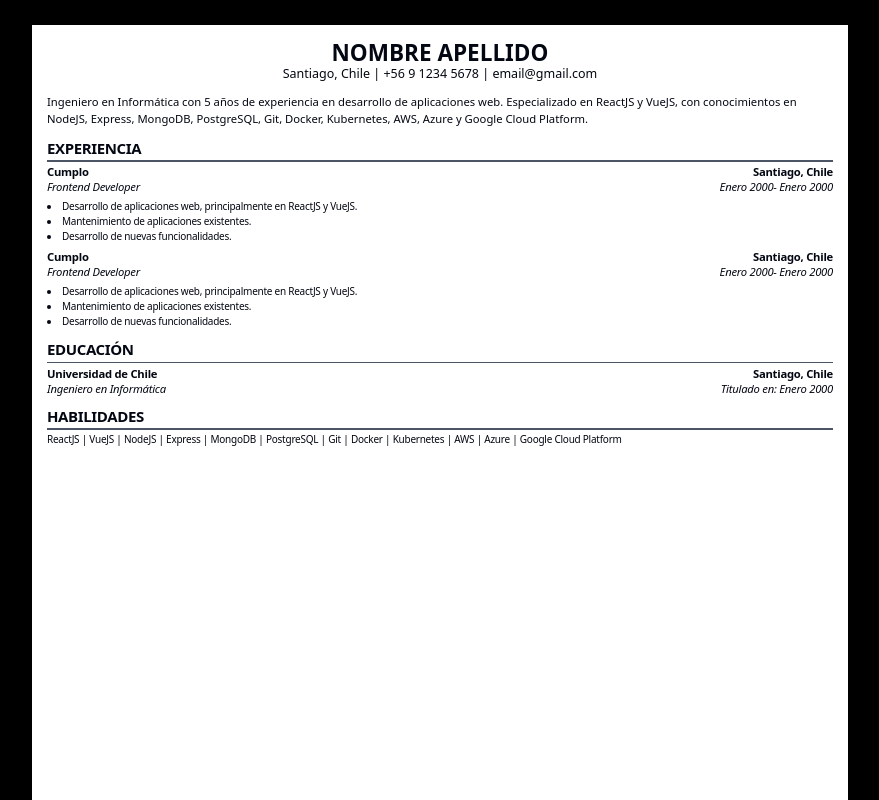
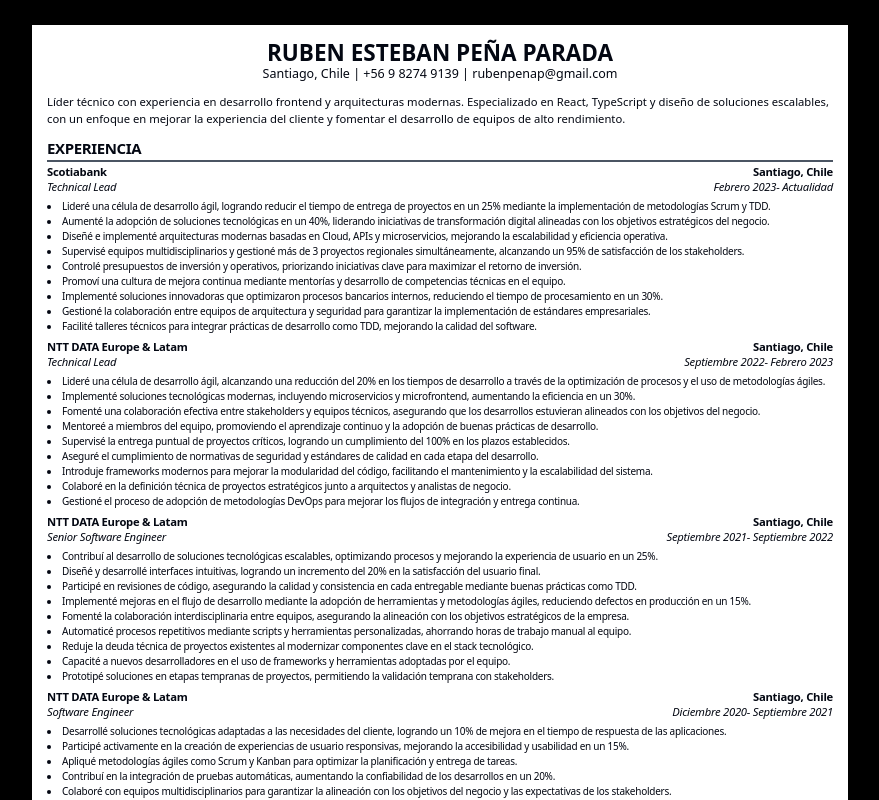
Before and after one commit to rubenpenap/cv-master, a React (Vite) app: page / in a window 1280 px wide. Shown: the top 800 px of the page, without its empty margins (200-1079 px from the left). Built offline with nearby package versions, Linux system fonts and the light colour scheme.

Commit message:
Update resume data with new personal information, experiences, and skills

```diff
--- a/src/data/data.ts
+++ b/src/data/data.ts
@@ -22,61 +22,144 @@ export type Item = {
 export type ResumeSections = Array<Item> | string[];
 
 export const data: Data = {
-	name: 'NOMBRE APELLIDO',
+	name: 'RUBEN ESTEBAN PEÑA PARADA',
 	location: 'Santiago, Chile',
-	phone: '+56 9 1234 5678',
-	email: 'email@gmail.com',
+	phone: '+56 9 8274 9139',
+	email: 'rubenpenap@gmail.com',
 	summary:
-		'Ingeniero en Informática con 5 años de experiencia en desarrollo de aplicaciones web. Especializado en ReactJS y VueJS, con conocimientos en NodeJS, Express, MongoDB, PostgreSQL, Git, Docker, Kubernetes, AWS, Azure y Google Cloud Platform.',
+		'Líder técnico con experiencia en desarrollo frontend y arquitecturas modernas. Especializado en React, TypeScript y diseño de soluciones escalables, con un enfoque en mejorar la experiencia del cliente y fomentar el desarrollo de equipos de alto rendimiento.',
 	experience: [
 		{
-			id: `experience-1`,
-			name: 'Cumplo',
-			title: 'Frontend Developer',
+			id: 'experience-1',
+			name: 'Scotiabank',
+			title: 'Technical Lead',
 			location: 'Santiago, Chile',
-			startDate: 'Enero 2000',
-			endDate: 'Enero 2000',
+			startDate: 'Febrero 2023',
+			endDate: 'Actualidad',
 			activities: [
-				'Desarrollo de aplicaciones web, principalmente en ReactJS y VueJS.',
-				'Mantenimiento de aplicaciones existentes.',
-				'Desarrollo de nuevas funcionalidades.',
+				'Lideré una célula de desarrollo ágil, logrando reducir el tiempo de entrega de proyectos en un 25% mediante la implementación de metodologías Scrum y TDD.',
+				'Aumenté la adopción de soluciones tecnológicas en un 40%, liderando iniciativas de transformación digital alineadas con los objetivos estratégicos del negocio.',
+				'Diseñé e implementé arquitecturas modernas basadas en Cloud, APIs y microservicios, mejorando la escalabilidad y eficiencia operativa.',
+				'Supervisé equipos multidisciplinarios y gestioné más de 3 proyectos regionales simultáneamente, alcanzando un 95% de satisfacción de los stakeholders.',
+				'Controlé presupuestos de inversión y operativos, priorizando iniciativas clave para maximizar el retorno de inversión.',
+				'Promoví una cultura de mejora continua mediante mentorías y desarrollo de competencias técnicas en el equipo.',
+				'Implementé soluciones innovadoras que optimizaron procesos bancarios internos, reduciendo el tiempo de procesamiento en un 30%.',
+				'Gestioné la colaboración entre equipos de arquitectura y seguridad para garantizar la implementación de estándares empresariales.',
+				'Facilité talleres técnicos para integrar prácticas de desarrollo como TDD, mejorando la calidad del software.',
 			],
 		},
 		{
-			id: `experience-2`,
-			name: 'Cumplo',
-			title: 'Frontend Developer',
+			id: 'experience-2',
+			name: 'NTT DATA Europe & Latam',
+			title: 'Technical Lead',
 			location: 'Santiago, Chile',
-			startDate: 'Enero 2000',
-			endDate: 'Enero 2000',
+			startDate: 'Septiembre 2022',
+			endDate: 'Febrero 2023',
 			activities: [
-				'Desarrollo de aplicaciones web, principalmente en ReactJS y VueJS.',
-				'Mantenimiento de aplicaciones existentes.',
-				'Desarrollo de nuevas funcionalidades.',
+				'Lideré una célula de desarrollo ágil, alcanzando una reducción del 20% en los tiempos de desarrollo a través de la optimización de procesos y el uso de metodologías ágiles.',
+				'Implementé soluciones tecnológicas modernas, incluyendo microservicios y microfrontend, aumentando la eficiencia en un 30%.',
+				'Fomenté una colaboración efectiva entre stakeholders y equipos técnicos, asegurando que los desarrollos estuvieran alineados con los objetivos del negocio.',
+				'Mentoreé a miembros del equipo, promoviendo el aprendizaje continuo y la adopción de buenas prácticas de desarrollo.',
+				'Supervisé la entrega puntual de proyectos críticos, logrando un cumplimiento del 100% en los plazos establecidos.',
+				'Aseguré el cumplimiento de normativas de seguridad y estándares de calidad en cada etapa del desarrollo.',
+				'Introduje frameworks modernos para mejorar la modularidad del código, facilitando el mantenimiento y la escalabilidad del sistema.',
+				'Colaboré en la definición técnica de proyectos estratégicos junto a arquitectos y analistas de negocio.',
+				'Gestioné el proceso de adopción de metodologías DevOps para mejorar los flujos de integración y entrega continua.',
+			],
+		},
+		{
+			id: 'experience-3',
+			name: 'NTT DATA Europe & Latam',
+			title: 'Senior Software Engineer',
+			location: 'Santiago, Chile',
+			startDate: 'Septiembre 2021',
+			endDate: 'Septiembre 2022',
+			activities: [
+				'Contribuí al desarrollo de soluciones tecnológicas escalables, optimizando procesos y mejorando la experiencia de usuario en un 25%.',
+				'Diseñé y desarrollé interfaces intuitivas, logrando un incremento del 20% en la satisfacción del usuario final.',
+				'Participé en revisiones de código, asegurando la calidad y consistencia en cada entregable mediante buenas prácticas como TDD.',
+				'Implementé mejoras en el flujo de desarrollo mediante la adopción de herramientas y metodologías ágiles, reduciendo defectos en producción en un 15%.',
+				'Fomenté la colaboración interdisciplinaria entre equipos, asegurando la alineación con los objetivos estratégicos de la empresa.',
+				'Automaticé procesos repetitivos mediante scripts y herramientas personalizadas, ahorrando horas de trabajo manual al equipo.',
+				'Reduje la deuda técnica de proyectos existentes al modernizar componentes clave en el stack tecnológico.',
+				'Capacité a nuevos desarrolladores en el uso de frameworks y herramientas adoptadas por el equipo.',
+				'Prototipé soluciones en etapas tempranas de proyectos, permitiendo la validación temprana con stakeholders.',
+			],
+		},
+		{
+			id: 'experience-4',
+			name: 'NTT DATA Europe & Latam',
+			title: 'Software Engineer',
+			location: 'Santiago, Chile',
+			startDate: 'Diciembre 2020',
+			endDate: 'Septiembre 2021',
+			activities: [
+				'Desarrollé soluciones tecnológicas adaptadas a las necesidades del cliente, logrando un 10% de mejora en el tiempo de respuesta de las aplicaciones.',
+				'Participé activamente en la creación de experiencias de usuario responsivas, mejorando la accesibilidad y usabilidad en un 15%.',
+				'Apliqué metodologías ágiles como Scrum y Kanban para optimizar la planificación y entrega de tareas.',
+				'Contribuí en la integración de pruebas automáticas, aumentando la confiabilidad de los desarrollos en un 20%.',
+				'Colaboré con equipos multidisciplinarios para garantizar la alineación con los objetivos del negocio y las expectativas de los stakeholders.',
+				'Desarrollé prototipos funcionales para validar requerimientos, reduciendo errores en fases posteriores del proyecto.',
+				'Propuse mejoras en la estructura de componentes front-end, mejorando el rendimiento y la mantenibilidad del código.',
+				'Participé en reuniones con stakeholders para comprender necesidades y proponer soluciones alineadas a las expectativas.',
+				'Mantuve documentación técnica actualizada para facilitar el onboarding de nuevos desarrolladores.',
 			],
 		},
 	],
 	education: [
 		{
-			id: `education-1`,
-			name: 'Universidad de Chile',
+			id: 'education-1',
+			name: 'Universidad Alejandro de Humboldt',
 			title: 'Ingeniero en Informática',
-			location: 'Santiago, Chile',
-			endDate: 'Enero 2000',
+			location: 'Caracas, Venezuela',
+			endDate: 'Noviembre 2016',
 		},
 	],
 	skills: [
-		'ReactJS',
-		'VueJS',
-		'NodeJS',
-		'Express',
-		'MongoDB',
-		'PostgreSQL',
+		'JavaScript (ES6+)',
+		'TypeScript',
+		'HTML5',
+		'CSS3',
+		'React',
+		'Next.js',
+		'React Router',
+		'Zustand',
+		'Redux',
+		'React Query',
+		'TailwindCSS',
+		'Styled Components',
+		'Sass/SCSS',
+		'PostCSS',
+		'CSS Modules',
+		'Vite',
+		'Webpack',
+		'Babel',
+		'ESLint',
+		'Prettier',
+		'Jest',
+		'React Testing Library',
+		'Vitest',
+		'Playwright',
 		'Git',
-		'Docker',
-		'Kubernetes',
-		'AWS',
-		'Azure',
-		'Google Cloud Platform',
+		'GitHub',
+		'Bitbucket',
+		'Responsive Design',
+		'Accesibilidad',
+		'Figma',
+		'Metodologías Ágiles (Scrum, Kanban)',
+		'Code Reviews',
+		'Desarrollo basado en componentes',
+		'Clean Code',
+		'Desarrollo Mobile First',
+		'Testing Driven Development (TDD)',
+		'REST APIs',
+		'Node.js (para tareas relacionadas con el desarrollo frontend)',
+		'NPM/Yarn/PNPM',
+		'Storybook',
+		'Axios',
+		'VS Code',
+		'Mentoría técnica para equipos de frontend',
+		'Colaboración con diseño y backend',
+		'Capacidad de aprendizaje continuo en nuevas tecnologías',
 	],
 };
```
